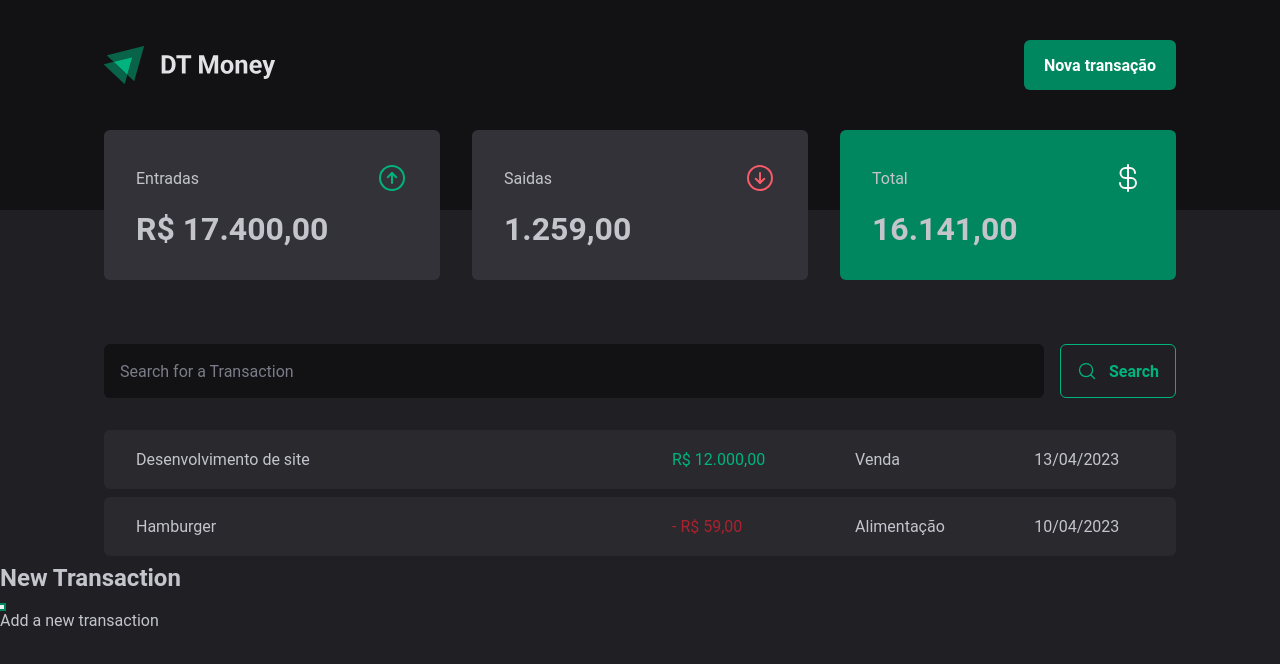
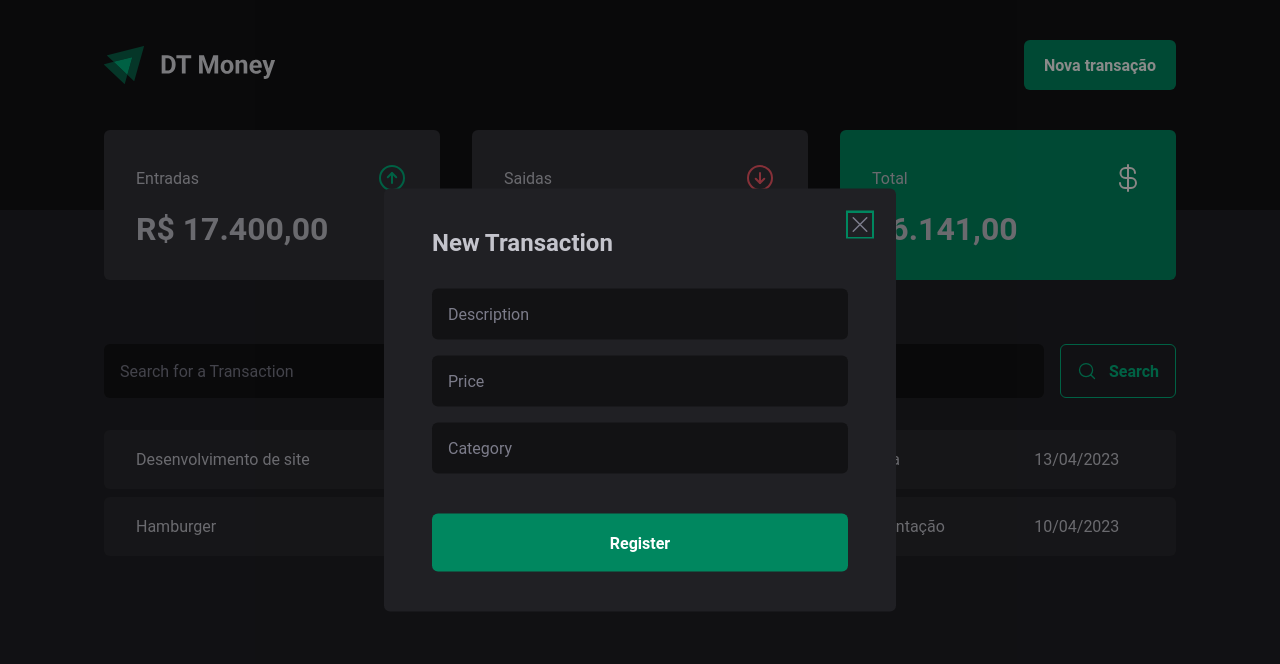
Before and after one commit to welitonwt/DT-Maney, a React (Vite) app: page / in a window 1280 px wide. Both pictures are taken after a click on the button "Nova transação". Shown: the top 664 px of the page. Built offline with nearby package versions, Linux system fonts and the light colour scheme.

Commit message:
create modal

```diff
--- a/src/components/Header/index.tsx
+++ b/src/components/Header/index.tsx
@@ -2,6 +2,7 @@
 import * as Dialog from '@radix-ui/react-dialog'
 
 import logo from '../../assets/logo.svg'
+import { NewTransactionModal } from '../NewTransactionModal'
 
 export function Header() {
   return (
@@ -13,22 +14,7 @@
           <Dialog.Trigger asChild>
             <NewTransactionButton>Nova transação</NewTransactionButton>
           </Dialog.Trigger>
-
-          <Dialog.Portal>
-            <Dialog.Overlay className="DialogOverlay" />
-
-            <Dialog.Content className="DialogContent">
-              <Dialog.Title className="DialogTitle">
-                New Transaction
-              </Dialog.Title>
-
-              <Dialog.Close />
-
-              <Dialog.Description className="DialogDescription">
-                Add a new transaction
-              </Dialog.Description>
-            </Dialog.Content>
-          </Dialog.Portal>
+          <NewTransactionModal />
         </Dialog.Root>
       </HeaderContent>
     </HeaderContainer>
--- /dev/null
+++ b/src/components/NewTransactionModal/index.tsx
@@ -0,0 +1,25 @@
+import * as Dialog from '@radix-ui/react-dialog'
+import { CloseButton, Content, Overlay } from './styles'
+import { X } from 'phosphor-react'
+
+export function NewTransactionModal() {
+  return (
+    <Dialog.Portal>
+      <Overlay />
+
+      <Content>
+        <Dialog.Title className="DialogTitle">New Transaction</Dialog.Title>
+        <CloseButton>
+          <X size={24} />
+        </CloseButton>
+
+        <form>
+          <input type="text" placeholder="Description" required></input>
+          <input type="number" placeholder="Price" required></input>
+          <input type="text" placeholder="Category" required></input>
+          <button type="submit">Register</button>
+        </form>
+      </Content>
+    </Dialog.Portal>
+  )
+}
--- /dev/null
+++ b/src/components/NewTransactionModal/styles.ts
@@ -0,0 +1,68 @@
+import * as Dialog from '@radix-ui/react-dialog'
+import styled from 'styled-components'
+
+export const Overlay = styled(Dialog.Overlay)`
+  position: fixed;
+  width: 100vw;
+  height: 100vh;
+  inset: 0;
+  background: #00000075;
+`
+export const Content = styled(Dialog.Content)`
+  min-width: 32rem;
+  border-radius: 6px;
+  padding: 2.5rem 3rem;
+  background: ${(props) => props.theme['gray-800']};
+
+  position: fixed;
+  top: 50%;
+  left: 50%;
+  transform: translate(-50%, -50%);
+
+  form {
+    margin-top: 2rem;
+
+    display: flex;
+    flex-direction: column;
+    gap: 1rem;
+  }
+
+  input {
+    border-radius: 6px;
+    border: 0;
+    background: ${(props) => props.theme['gray-900']};
+    color: ${(props) => props.theme['gray-300']};
+    padding: 1rem;
+
+    &::placeholder {
+      color: ${(props) => props.theme['gray-500']};
+    }
+  }
+
+  button[type='submit'] {
+    height: 58px;
+    border-radius: 6px;
+    border: 0;
+    background: ${(props) => props.theme['green-500']};
+    color: ${(props) => props.theme.white};
+    font-weight: bold;
+    padding: 0 1.25rem;
+    cursor: pointer;
+    margin-top: 1.5rem;
+
+    &:hover {
+      background: ${(props) => props.theme['green-700']};
+      transition: background-color 0.3s;
+    }
+  }
+`
+export const CloseButton = styled(Dialog.Close)`
+  position: absolute;
+  background: transparent;
+  border: 0;
+  top: 1.5rem;
+  right: 1.5rem;
+  line-height: 0;
+  cursor: pointer;
+  color: ${(props) => props.theme['gray-500']};
+`
```
